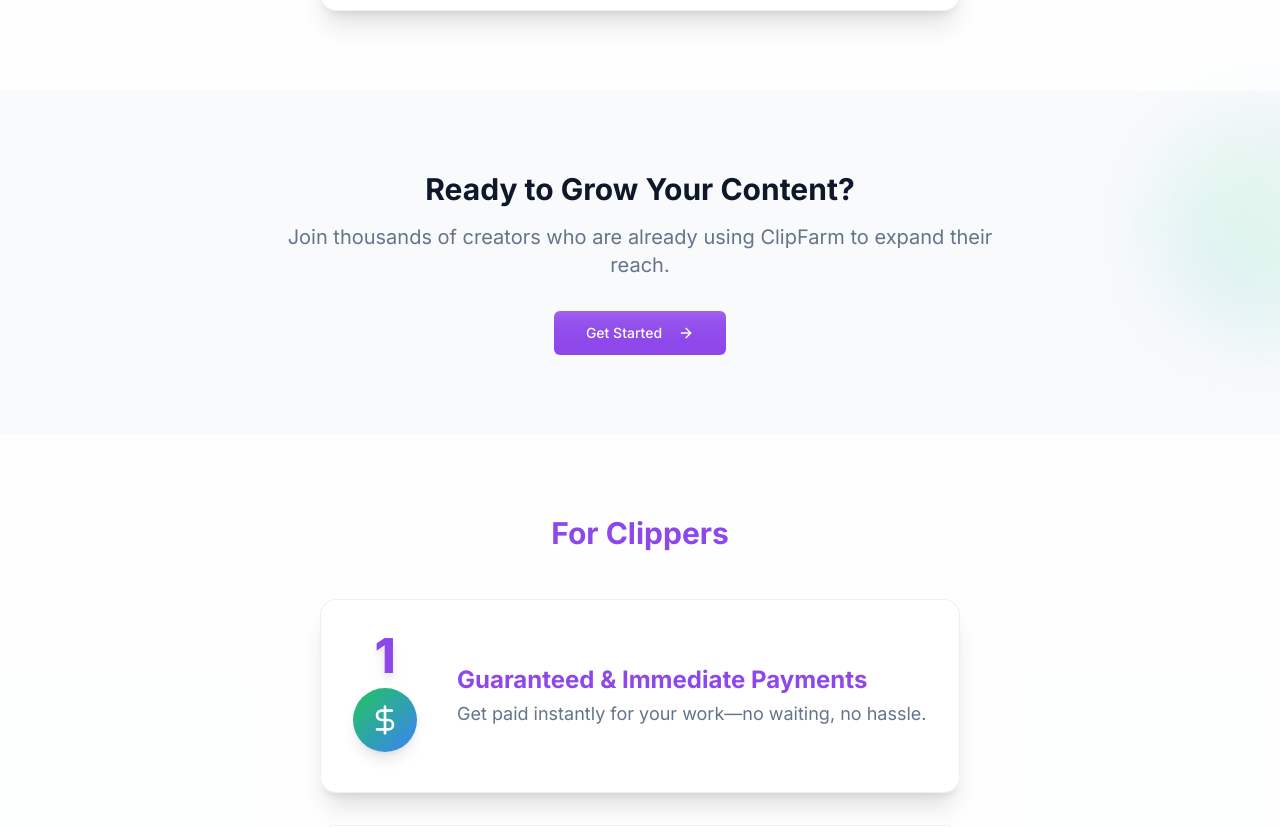
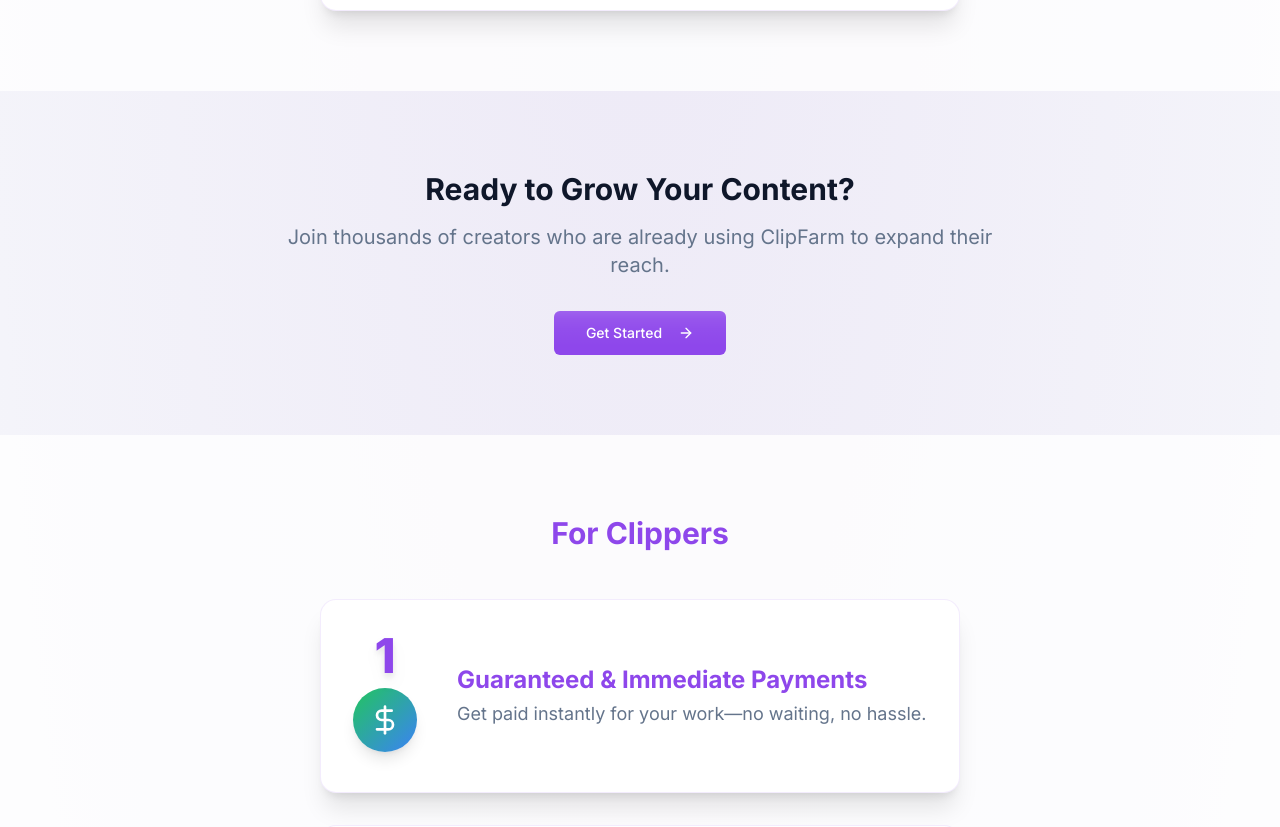
Before and after one commit to clipfarm-official/clipfarm-official.github.io, a Next.js app: page / in a window 1280 px wide. Shown: the part 1930-2757 px from the top of the page. Built offline with nearby package versions, Linux system fonts and the light colour scheme.

Commit message:
made more performant

```diff
--- a/app/page.tsx
+++ b/app/page.tsx
@@ -7,31 +7,13 @@ import Image from "next/image"
 export default function Home() {
   return (
     <div className="flex flex-col min-h-screen relative overflow-x-hidden">
-      {/* More Blurred Gradient Blobs for both sides */}
-      <div className="pointer-events-none select-none z-0">
-        {/* Top left */}
-        <div className="absolute top-[-120px] left-[-120px] w-[340px] h-[340px] bg-gradient-to-br from-purple-400 via-primary to-blue-400 opacity-30 rounded-full blur-3xl" />
-        {/* Bottom right */}
-        <div className="absolute bottom-[-120px] right-[-120px] w-[340px] h-[340px] bg-gradient-to-tr from-green-300 via-blue-400 to-purple-300 opacity-20 rounded-full blur-3xl" />
-        {/* Mid left */}
-        <div className="absolute top-1/3 left-[-100px] w-[220px] h-[220px] bg-gradient-to-br from-primary via-purple-400 to-blue-300 opacity-20 rounded-full blur-2xl" />
-        {/* Mid right */}
-        <div className="absolute top-1/2 right-[-100px] w-[220px] h-[220px] bg-gradient-to-tr from-blue-400 via-green-300 to-purple-300 opacity-20 rounded-full blur-2xl" />
-        {/* Lower left */}
-        <div className="absolute bottom-32 left-[-80px] w-[180px] h-[180px] bg-gradient-to-br from-green-300 via-primary to-blue-400 opacity-15 rounded-full blur-2xl" />
-        {/* Lower right */}
-        <div className="absolute bottom-24 right-[-80px] w-[180px] h-[180px] bg-gradient-to-tr from-purple-400 via-blue-400 to-green-300 opacity-15 rounded-full blur-2xl" />
-        {/* Center faint scissors watermark */}
-        <svg className="absolute left-1/2 top-[40%] -translate-x-1/2 -translate-y-1/2 w-[420px] h-[420px] opacity-5" viewBox="0 0 48 48" fill="none" xmlns="http://www.w3.org/2000/svg">
-          <g>
-            <path d="M12 12L36 36" stroke="#6e27b6" strokeWidth="4" strokeLinecap="round"/>
-            <path d="M36 12L12 36" stroke="#6e27b6" strokeWidth="4" strokeLinecap="round"/>
-            <circle cx="12" cy="12" r="4" stroke="#6e27b6" strokeWidth="2" fill="none"/>
-            <circle cx="36" cy="36" r="4" stroke="#6e27b6" strokeWidth="2" fill="none"/>
-          </g>
-        </svg>
+      {/* Subtle purple haze background */}
+      <div className="pointer-events-none select-none absolute inset-0 z-0">
+        <div className="absolute inset-0 w-full h-full" style={{
+          background: 'radial-gradient(ellipse at 50% 40%, rgba(110,39,182,0.08) 0%, rgba(110,39,182,0.03) 70%, transparent 100%)',
+        }} />
       </div>
-
+      <div className="relative z-10 flex flex-col min-h-screen">
         {/* Hero Section */}
         <section className="py-24 flex items-center justify-center min-h-[60vh] bg-background">
           <div className="container mx-auto px-4 relative z-10 flex flex-col items-center justify-center">
@@ -217,5 +199,6 @@ export default function Home() {
           </div>
         </section>
       </div>
+    </div>
   )
 }
```
Lines whose indentation alone changed are shown as unchanged.
